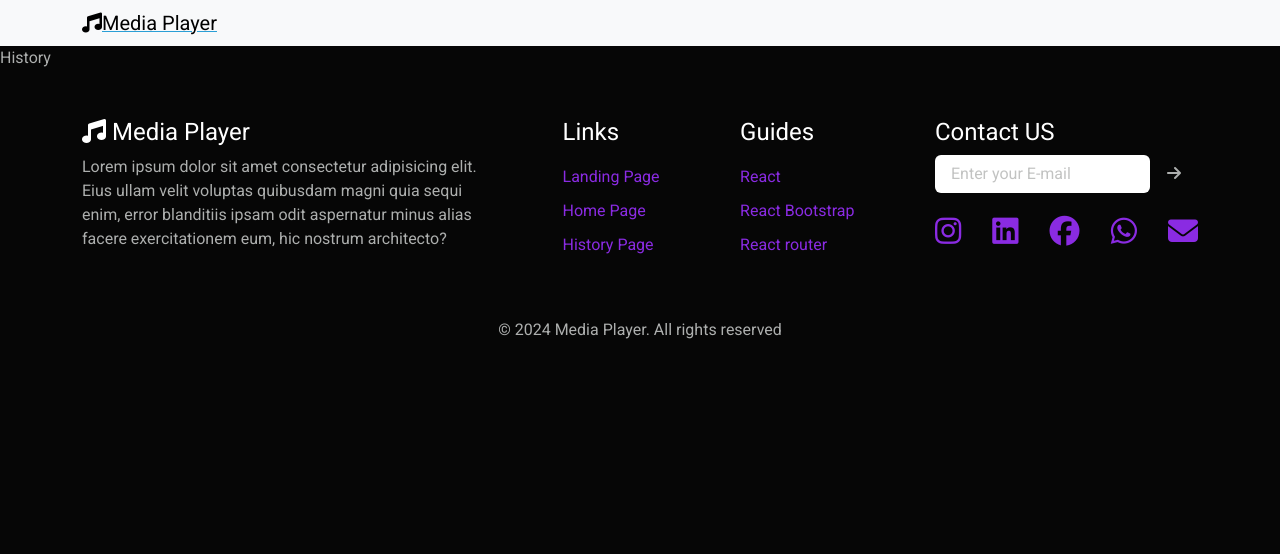
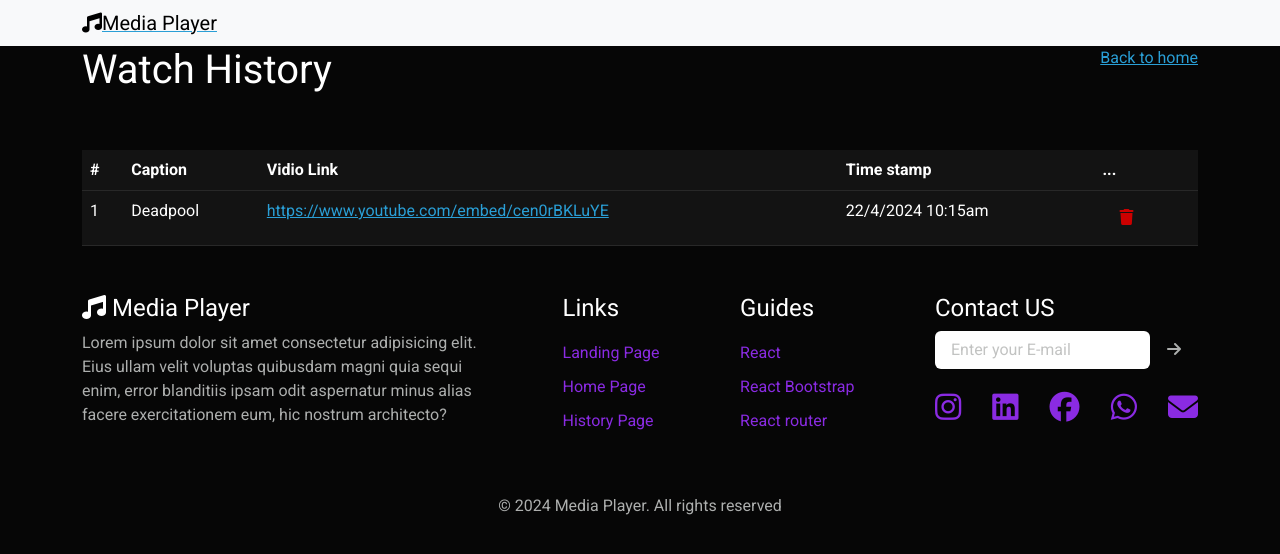
Before and after one commit to Rizanriz/Media-Player, a React (Vite) app: page /history in a window 1280 px wide. Shown: the top 554 px of the page. Built offline with nearby package versions, Linux system fonts and the light colour scheme.

Commit message:
first commit

```diff
--- a/src/Pages/History.jsx
+++ b/src/Pages/History.jsx
@@ -1,8 +1,34 @@
 import React from 'react'
+import { Link } from 'react-router-dom'
 
 function History() {
   return (
-    <div>History</div>
+    <div className='container'>
+      <div className='d-flex justify-content-between'>
+          <h3>Watch History</h3>
+          <Link to={"/home"}>Back to home</Link>
+      </div>
+      <table className='table my-5'>
+        <thead>
+          <tr>
+            <th>#</th>
+            <th>Caption</th>
+            <th>Vidio Link</th>
+            <th>Time stamp</th>
+            <th>...</th>
+          </tr>
+        </thead>
+        <tbody>
+          <tr>
+            <td>1</td>
+            <td>Deadpool</td>
+            <td><a href="https://www.youtube.com/embed/cen0rBKLuYE" target='blank'>https://www.youtube.com/embed/cen0rBKLuYE</a> </td>
+            <td>22/4/2024 10:15am</td>
+            <td><button className='btn'><i class="fa-solid fa-trash text-danger"></i></button></td>
+          </tr>
+        </tbody>
+      </table>
+    </div>
   )
 }
 
```
